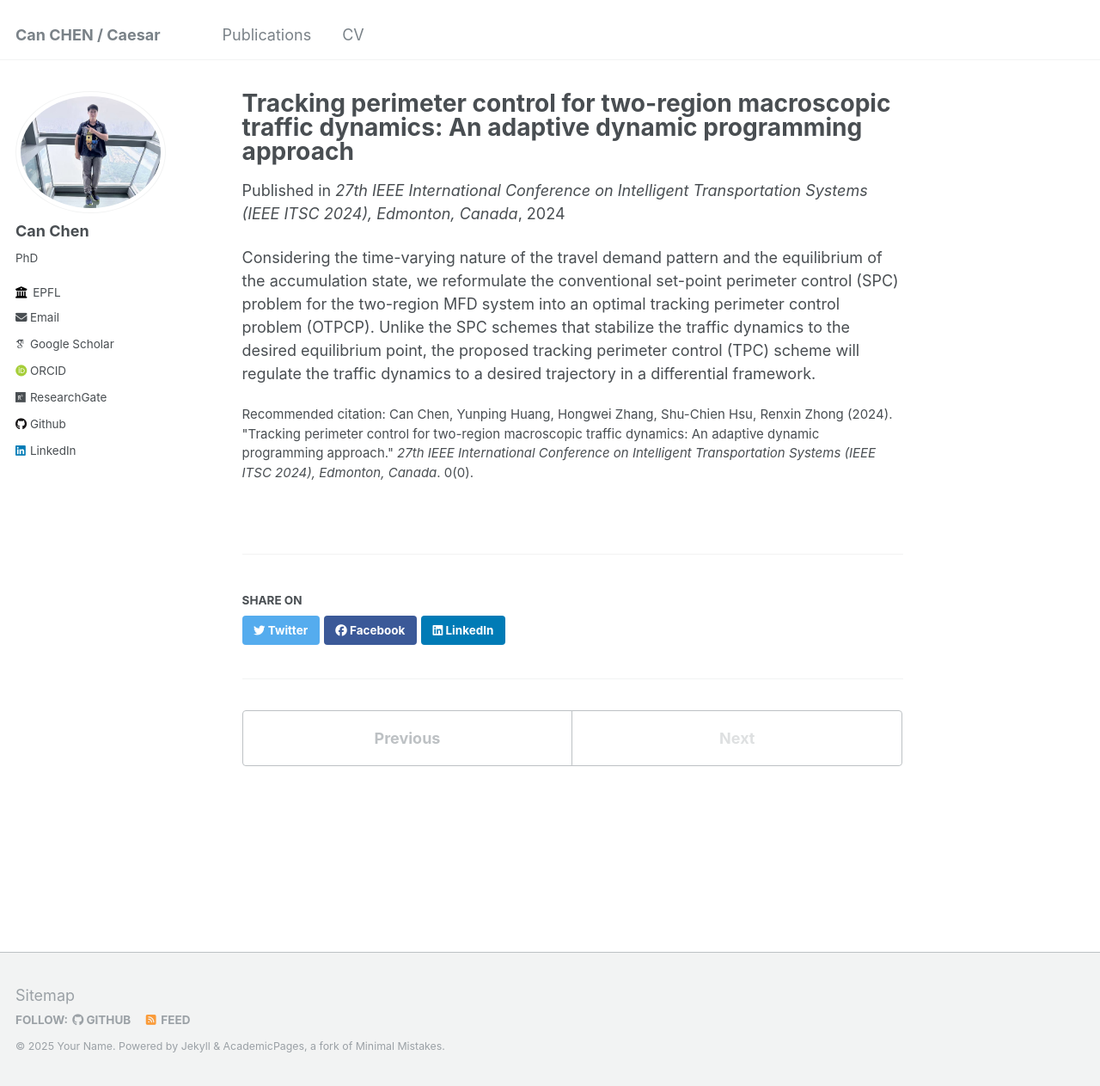
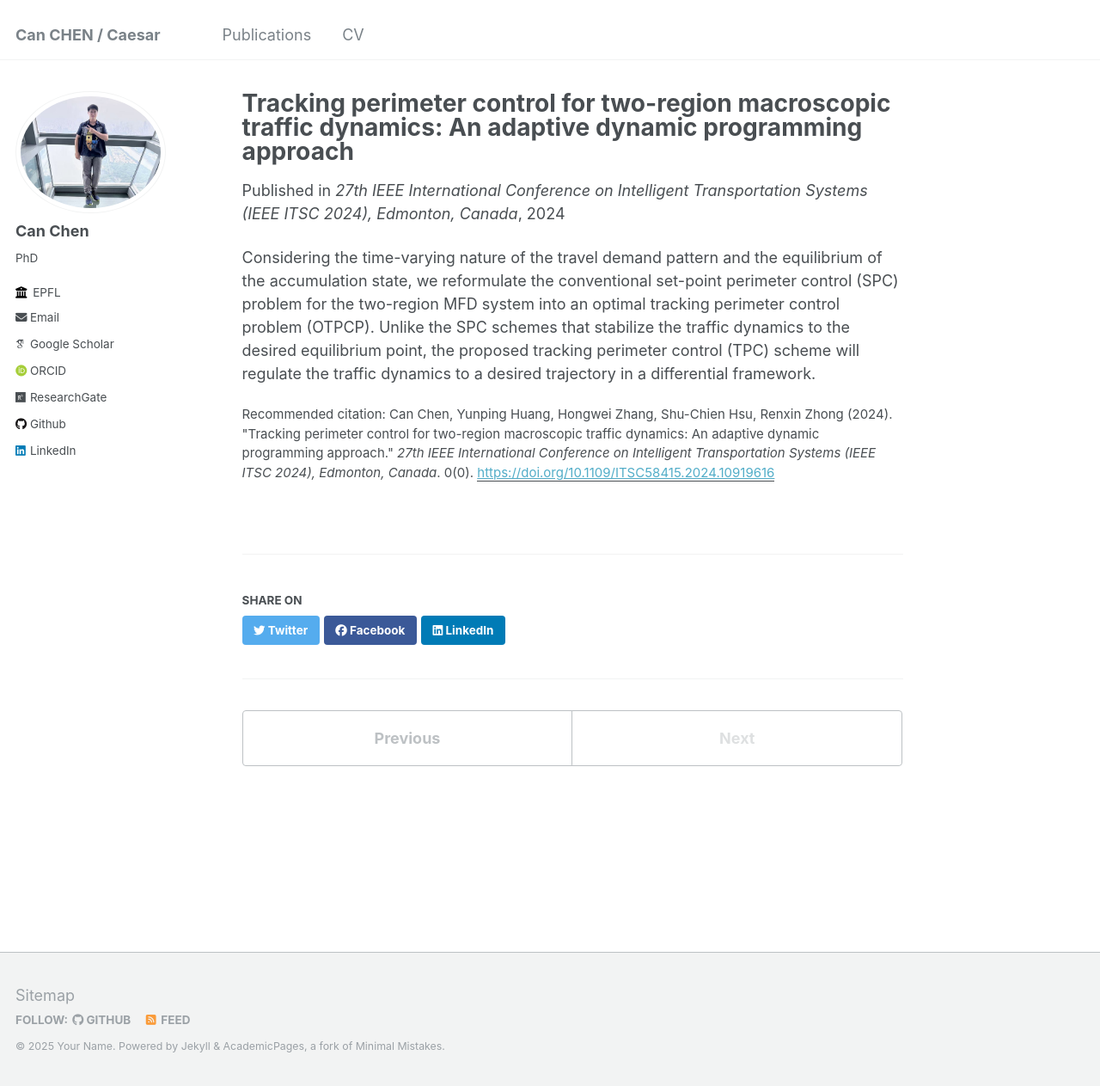
Before and after one commit to CanChen-Caesar/CanChen-Caesar.github.io, a Jekyll site: the page built from _publications/2024-07-10-ITSC-chen2024tracking.md, in a window 1280 px wide and 1263 px high. Shown: the whole window at 86% size. Built offline with Jekyll 4.4.1, drawn with Linux system fonts in a browser that asks for light colours; some web fonts are replaced; part of the change alters nothing that is shown.

Commit message:
Update 2024-07-10-ITSC-chen2024tracking.md

```diff
--- a/_publications/2024-07-10-ITSC-chen2024tracking.md
+++ b/_publications/2024-07-10-ITSC-chen2024tracking.md
@@ -5,7 +5,7 @@ permalink: /publication/2024-07-10-ITSC-chen2024tracking
 excerpt: 'This paper is about tracking perimeter control of a two-region MFD-based urban traffic dynamics.'
 date: 2024-07-10
 venue: '27th IEEE International Conference on Intelligent Transportation Systems (IEEE ITSC 2024), Edmonton, Canada'
-paperurl: ' '
+paperurl: 'https://doi.org/10.1109/ITSC58415.2024.10919616'
 citation: 'Can Chen, Yunping Huang, Hongwei Zhang, Shu-Chien Hsu, Renxin Zhong (2024). &quot;Tracking perimeter control for two-region macroscopic traffic dynamics: An adaptive dynamic programming approach.&quot; <i>27th IEEE International Conference on Intelligent Transportation Systems (IEEE ITSC 2024), Edmonton, Canada</i>. 0(0).'
 ---
 
```
